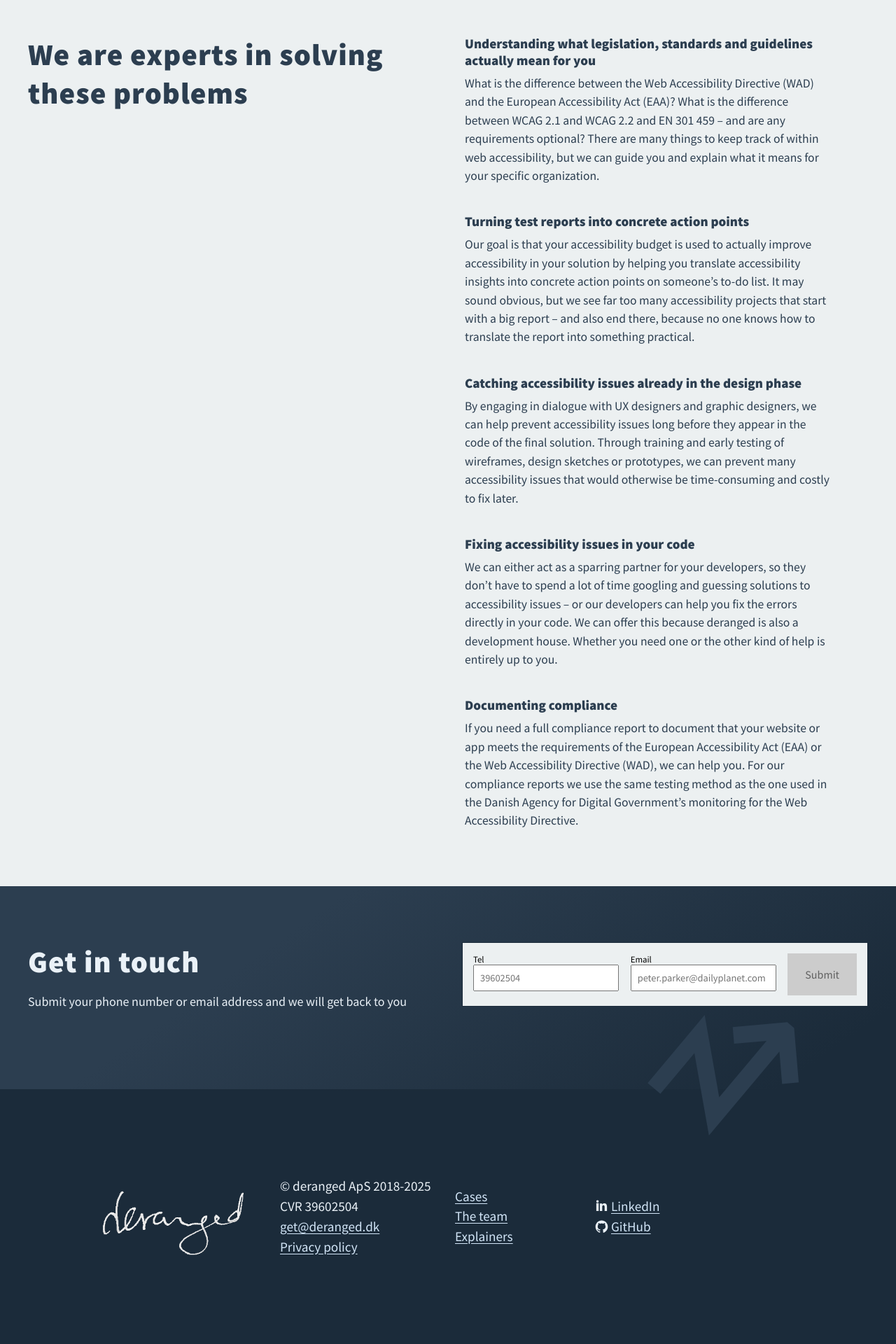
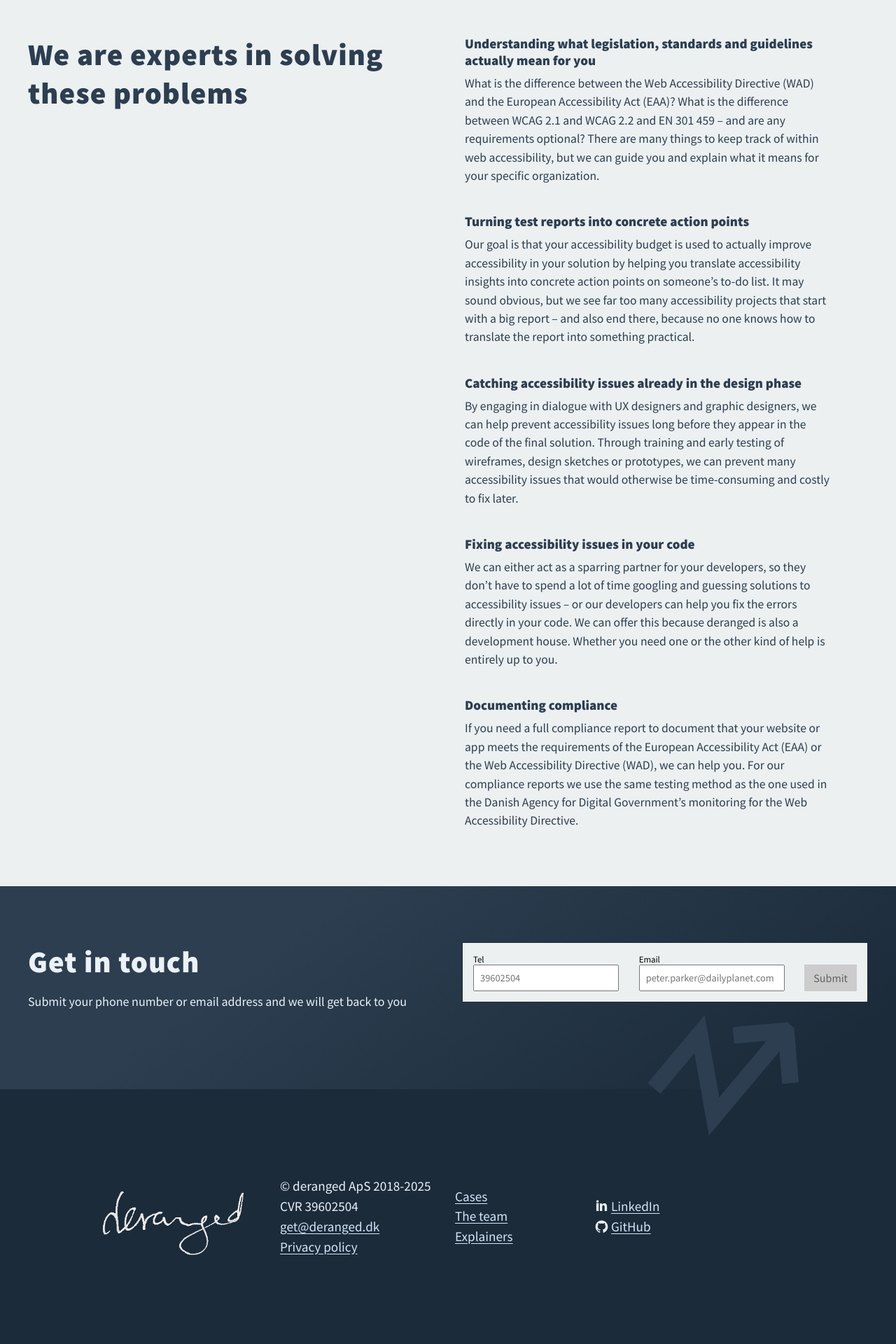
Before and after one commit to derangeddk/deranged.dk, a Jekyll site: the page built from accessibility/index.html, in a window 1280 px wide. Shown: the part 3553-5473 px from the top of the page at 70% size. Built offline with Jekyll 4.4.1, drawn with Linux system fonts in a browser that asks for light colours; some web fonts are replaced; comment, search, counter and statistics services are not loaded.

Commit message:
Decreased small contact form submit button size

```diff
--- a/accessibility/index.html
+++ b/accessibility/index.html
@@ -68,15 +68,18 @@ questions:
     display: flex;
     flex-direction: row;
     justify-content: space-between;
+    align-items: flex-end;
     column-gap: 10px;
 
     @media(max-width: 600px) {
       row-gap: 1rem;
       flex-direction: column;
+      align-items: center;
     }
   }
 
   .contact-form button {
+    padding: 9px 13px;
     margin-top: 10px;
   }
 
```
